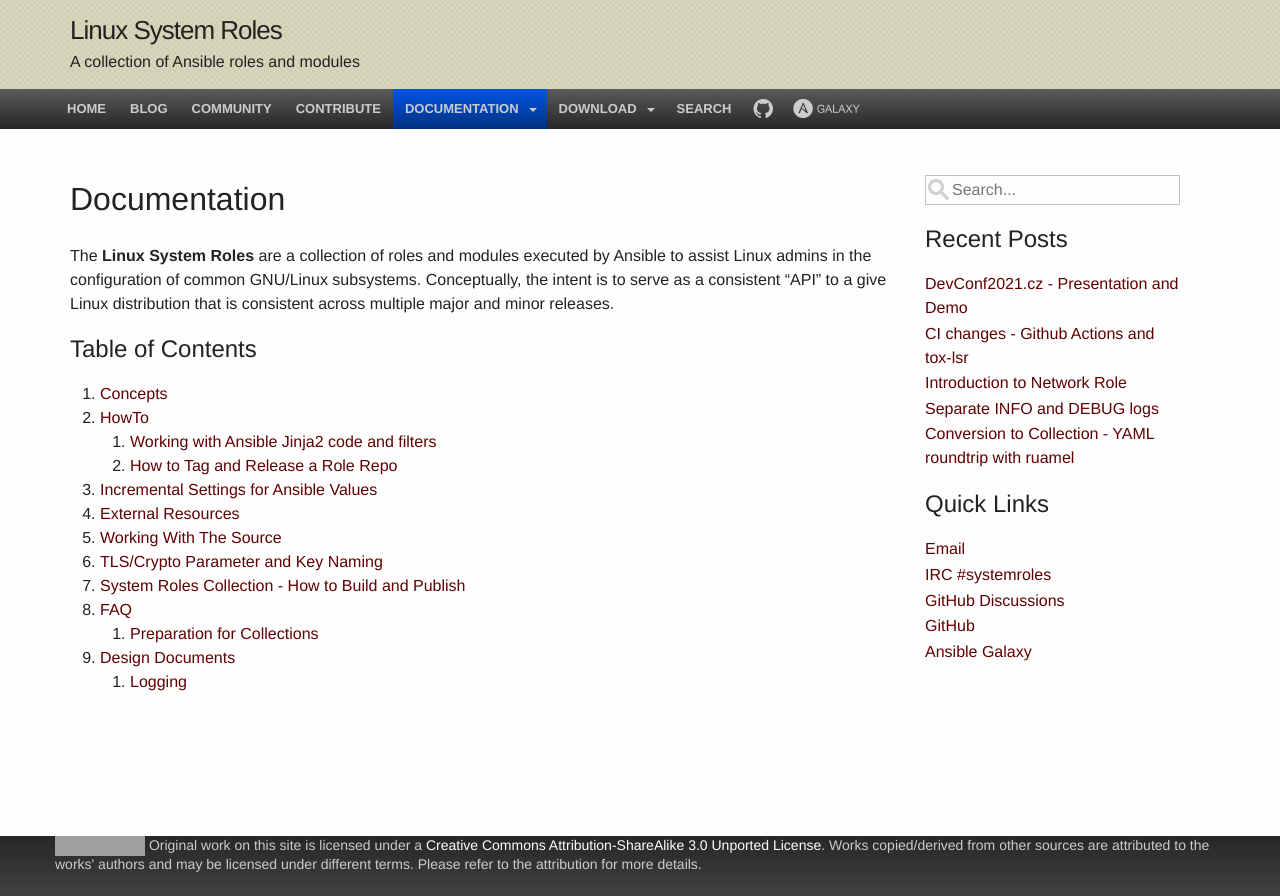
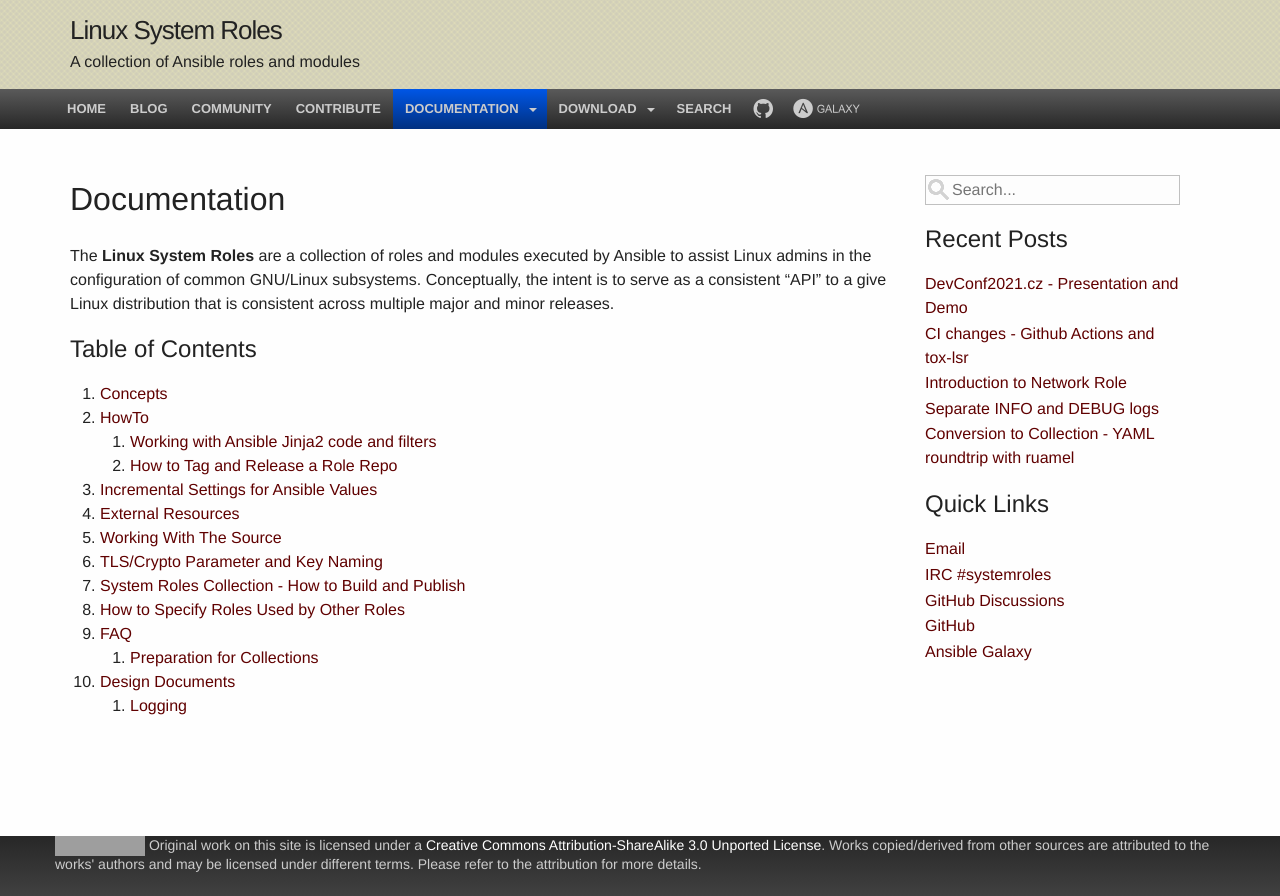
Before and after one commit to linux-system-roles/linux-system-roles.github.io, a Jekyll site: the page built from documentation/index.md, in a window 1280 px wide, cut to the strip 104-1000 px from the top of the page. Built offline with Jekyll 4.4.1, drawn with Linux system fonts in a browser that asks for light colours; grey boxes are pictures that could not be loaded.

Commit message:
add navigation

```diff
--- a/_data/nav.yml
+++ b/_data/nav.yml
@@ -47,6 +47,9 @@
   - title: "System Roles Collection - How to Build and Publish"
     path: "collection-building-publishing.html"
 
+  - title: "How to Specify Roles Used by Other Roles"
+    path: "role-requirements.html"
+
   - title: "FAQ"
     path: "faq/"
 
```
